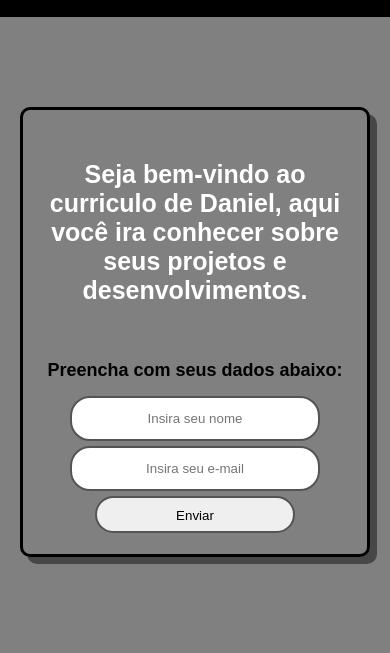
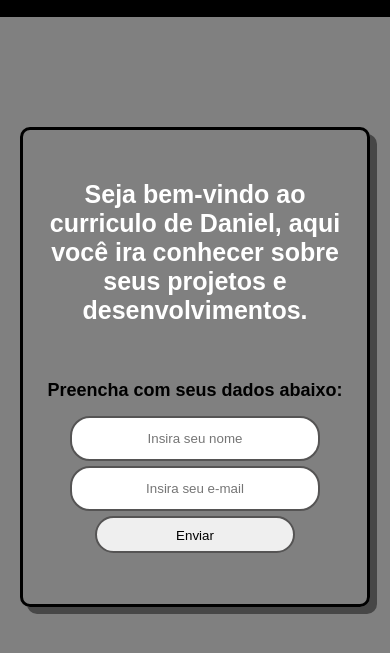
Before and after one commit to Goncxz/Landing-page-curriculo, a plain HTML site: page index.html in a window 390 px wide. Shown: the part 63-716 px from the top of the page. Drawn offline with nearby package versions, Linux system fonts and the light colour scheme.

Commit message:
Add files via upload

```diff
--- a/style.css
+++ b/style.css
@@ -159,8 +159,8 @@ transition: 0.3s all;
     }
 
     #container{
-        margin-top: 90px;
-        height: 450px;
+        margin-top: 110px;
+        height: 480px;
         width: 350px;
     }
 
```
